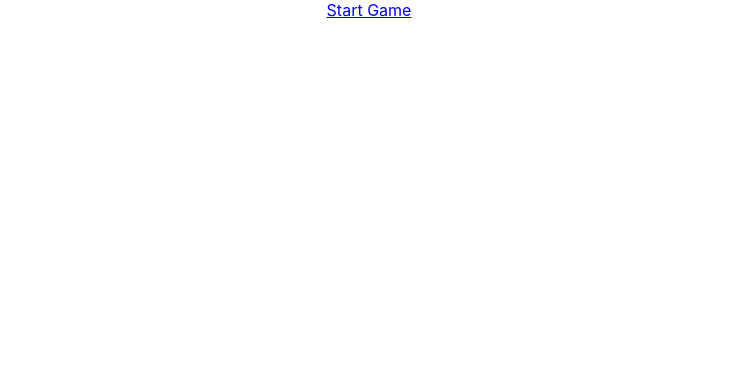
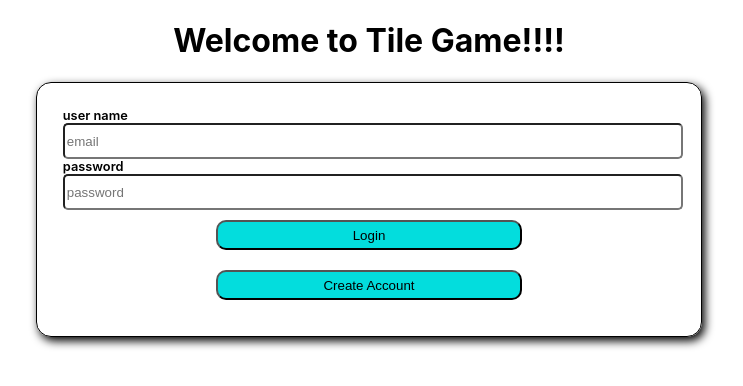
Before and after one commit to tweiss777/TileGameFrontEnd, a React (Create React App) app: page / in a window 1280 px wide. Shown: the top 386 px of the page, without its empty margins (271-1014 px from the left). Built offline with nearby package versions, Linux system fonts and the light colour scheme.

Commit message:
added create account button

```diff
--- a/src/App.js
+++ b/src/App.js
@@ -9,9 +9,9 @@ function App() {
     <div className="App">
       <BrowserRouter>
         <Routes>
-          <Route path="/" element={<Home />} />
+          <Route path="/home" element={<Home />} />
           <Route path="/game" element={<Game />} />
-          <Route path='/login' element={<Login /> }/>
+          <Route path='/' element={<Login /> }/>
         </Routes>
       </BrowserRouter>
     </div>
--- a/src/pages/Login.jsx
+++ b/src/pages/Login.jsx
@@ -1,7 +1,9 @@
 import {useState} from 'react'
 import { Button } from 'react-bootstrap';
-
+import { useNavigate } from 'react-router-dom';
+import '../styles/Login.css'
 export default function Login(){
+    const navigate = useNavigate();
     const [username,setUserName] = useState('');
     const [password,setPassword] = useState('');
     const [errors,setErrors] = useState(false);
@@ -13,17 +15,24 @@ export default function Login(){
             setErrors(true)
             return
         }
+        // need to authenticate user before navigating to page
+        navigate('/home')
+
 
     }
 
 
     return(
         <>
+        <h1>Welcome to Tile Game!!!!</h1>
         {errors && <p>One or more fields is missing</p>}
         <div className='login-container'>
+            <label>user name</label>
             <input type='email' placeholder='email' onChange={(event) => setUserName(event.target.value)} />
+            <label>password</label>
             <input type='password' placeholder='password' onChange={(event) => setPassword(event.target.value)} />
-            <Button onClick={handleLogin}>Login</Button>
+            <button onClick={handleLogin}>Login</button>
+            <button variant='info'>Create Account</button>
         </div>
         </>
     )
--- a/src/styles/Login.css
+++ b/src/styles/Login.css
@@ -1,4 +1,39 @@
 .login-container{
+    display: flex;
+    flex-direction: column;
+    padding: 2%;
+    text-align: left;
     border: solid black 1px;
+    margin: auto 24%;
+    border-radius: 15px;
+    box-shadow: 3px 4px 10px 0px;
 
 }
+
+
+.login-container label{
+    font-size: 0.8rem;
+    font-weight: 600;
+}
+
+
+.login-container input{
+    height: 30px;
+    width: 100%;
+    border-radius: 5px;
+}
+.login-container button{
+    border-radius: 10px;
+    margin: 10px auto;
+    background-color: #03dddd;
+    color: #000000;
+    align-self: center;
+    height: 30px;
+    width: 50%;
+    transition: 0.3s ease-in;
+}
+.login-container button:hover{
+    transform: scale(1.1);
+    color: #ffffff;
+    background-color: #0026ff
+}
```
